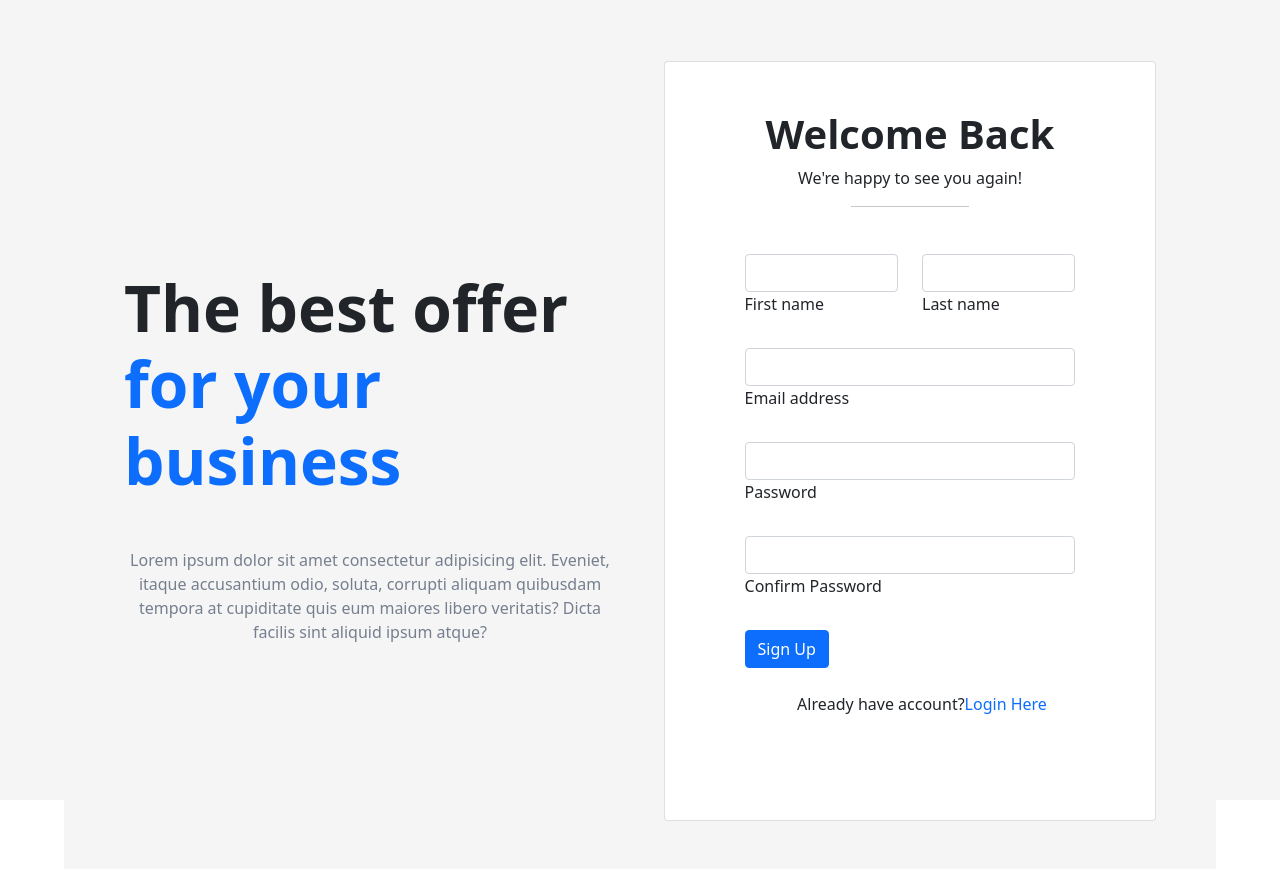
After one commit to 03prashantpk/D4Developers, a PHP site: page /signup.html in a window 1280 px wide. The commit adds this page. Run offline with PHP 8.4, Linux system fonts and the light colour scheme.

Commit message:
login and signup

```diff
--- a/assets/css/_components.scss
+++ b/assets/css/_components.scss
@@ -6,6 +6,7 @@ $Violet: #674baf;
 $Soft-Magenta: #e882e8;
 $white: #fff;
 $logo_dark_color: #FBB27C;
+$button-bg-1: #0D6EFD;
 
 /* Font Size */
 
--- a/assets/css/_globle.scss
+++ b/assets/css/_globle.scss
@@ -37,3 +37,26 @@
 .shadow-6 {
     box-shadow: rgba(17, 17, 26, 0.1) 0px 4px 16px, rgba(17, 17, 26, 0.05) 0px 8px 32px;
 }
+
+button {
+    // margin-top: 22px;
+    font-size: 20px;
+    text-transform: capitalize;
+    padding: 10px 22px;
+    background-color: $button-bg-1;
+    color: $white;
+    border: none;
+    border-radius: 4px;
+    transition: 0.3s;
+    transition-delay: 1ms;
+    cursor: pointer;
+    &:hover {
+        box-shadow: none;
+        transition: 0.3s;
+        transition-delay: 1ms;
+    }
+}
+
+.text-deco-none {
+    text-decoration: none;
+}
--- a/assets/css/_main.scss
+++ b/assets/css/_main.scss
@@ -94,13 +94,54 @@
     }
 }
 
-// .main_page_section_1{
-//     p{
-//         &:hover{
-//         }
-//         span{
-//         }
-//     }
-//     h1{
-//     }
-// }
+// login CSS
+.login-page {
+    height: 100vh;
+    padding: 1% 5%;
+    background-color: #f5f5f5;
+    .login-welcome-back {
+        font-weight: 900;
+        text-align: center;
+    }
+    p {
+        text-align: center;
+    }
+    hr {
+        width: 30%;
+    }
+    form {
+        padding: 8% 8%;
+    }
+}
+
+// Sign Up CSS
+.signup-page {
+    height: 100vh;
+    padding: 1% 5%;
+    background-color: #f5f5f5;
+    .login-welcome-back {
+        font-weight: 900;
+        text-align: center;
+    }
+    p {
+        text-align: center;
+    }
+    hr {
+        width: 30%;
+    }
+    form {
+        padding: 8% 8%;
+    }
+}
+
+
+/*
+.main_page_section_1 {
+    p {
+        &:hover {}
+        span {}
+    }
+    h1 {}
+}
+
+*/
--- a/assets/css/style.css
+++ b/assets/css/style.css
@@ -49,6 +49,28 @@
 
 .shadow-6 {
   box-shadow: rgba(17, 17, 26, 0.1) 0px 4px 16px, rgba(17, 17, 26, 0.05) 0px 8px 32px;
+}
+
+button {
+  font-size: 20px;
+  text-transform: capitalize;
+  padding: 10px 22px;
+  background-color: #0D6EFD;
+  color: #fff;
+  border: none;
+  border-radius: 4px;
+  transition: 0.3s;
+  transition-delay: 1ms;
+  cursor: pointer;
+}
+button:hover {
+  box-shadow: none;
+  transition: 0.3s;
+  transition-delay: 1ms;
+}
+
+.text-deco-none {
+  text-decoration: none;
 }
 
 /* Primary Colors */
@@ -152,6 +174,54 @@
   font-family: "Open Sans", sans-serif;
 }
 
+.login-page {
+  height: 100vh;
+  padding: 1% 5%;
+  background-color: #f5f5f5;
+}
+.login-page .login-welcome-back {
+  font-weight: 900;
+  text-align: center;
+}
+.login-page p {
+  text-align: center;
+}
+.login-page hr {
+  width: 30%;
+}
+.login-page form {
+  padding: 8% 8%;
+}
+
+.signup-page {
+  height: 100vh;
+  padding: 1% 5%;
+  background-color: #f5f5f5;
+}
+.signup-page .login-welcome-back {
+  font-weight: 900;
+  text-align: center;
+}
+.signup-page p {
+  text-align: center;
+}
+.signup-page hr {
+  width: 30%;
+}
+.signup-page form {
+  padding: 8% 8%;
+}
+
+/*
+.main_page_section_1 {
+    p {
+        &:hover {}
+        span {}
+    }
+    h1 {}
+}
+
+*/
 /* For medium screen */
 @media (min-width: 800px) and (max-width: 1200px) {
   .hero-text {
--- a/index.html
+++ b/index.html
@@ -37,7 +37,8 @@
     </div>
 </body>
 
-<script src="https://cdn.jsdelivr.net/npm/bootstrap@5.0.2/dist/js/bootstrap.bundle.min.js" integrity="sha384-MrcW6ZMFYlzcLA8Nl+NtUVF0sA7MsXsP1UyJoMp4YLEuNSfAP+JcXn/tWtIaxVXM" crossorigin="anonymous"></script>
+<script src="https://cdn.jsdelivr.net/npm/bootstrap@5.0.2/dist/js/bootstrap.bundle.min.js" integrity="sha384-MrcW6ZMFYlzcLA8Nl+NtUVF0sA7MsXsP1UyJoMp4YLEuNSfAP+JcXn/tWtIaxVXM" crossorigin="anonymous">
+</script>
 <script src="main.js"></script>
 
 </html>
--- /dev/null
+++ b/signup.html
@@ -0,0 +1,101 @@
+<!doctype html>
+<html lang="en">
+
+<head>
+    <!-- Required meta tags -->
+    <meta charset="utf-8">
+    <meta name="viewport" content="width=device-width, initial-scale=1">
+
+    <!-- Bootstrap CSS -->
+    <link href="https://cdn.jsdelivr.net/npm/bootstrap@5.0.2/dist/css/bootstrap.min.css" rel="stylesheet" integrity="sha384-EVSTQN3/azprG1Anm3QDgpJLIm9Nao0Yz1ztcQTwFspd3yD65VohhpuuCOmLASjC" crossorigin="anonymous">
+
+    <link rel="stylesheet" href="assets/css/style.css">
+
+    <title>Sign Up</title>
+</head>
+
+<body>
+
+    <!-- Section: Design Block -->
+    <section class="signup-page">
+        <!-- Jumbotron -->
+        <div class="px-4 py-5 px-md-5 text-center text-lg-start" style="background-color: hsl(0, 0%, 96%)">
+            <div class="container">
+                <div class="row gx-lg-5 align-items-center">
+                    <div class="col-lg-6 mb-5 mb-lg-0">
+                        <h1 class="my-5 display-3 fw-bold ls-tight">
+                            The best offer <br />
+                            <span class="text-primary">for your business</span>
+                        </h1>
+                        <p style="color: hsl(217, 10%, 50.8%)">
+                            Lorem ipsum dolor sit amet consectetur adipisicing elit. Eveniet, itaque accusantium odio, soluta, corrupti aliquam quibusdam tempora at cupiditate quis eum maiores libero veritatis? Dicta facilis sint aliquid ipsum atque?
+                        </p>
+                    </div>
+
+                    <div class="col-lg-6 mb-5 mb-lg-0">
+                        <div class="card">
+                            <div class="card-body py-5 px-md-5">
+                                <h1 class="login-welcome-back">Welcome Back</h1>
+                                <p>We're happy to see you again!</p>
+                                <center>
+                                    <hr>
+                                </center>
+                                <form>
+                                    <!-- 2 column grid layout with text inputs for the first and last names -->
+                                    <div class="row">
+                                        <div class="col-md-6 mb-4">
+                                            <div class="form-outline">
+                                                <input type="text" id="form3Example1" class="form-control" />
+                                                <label class="form-label" for="form3Example1">First name</label>
+                                            </div>
+                                        </div>
+                                        <div class="col-md-6 mb-4">
+                                            <div class="form-outline">
+                                                <input type="text" id="form3Example2" class="form-control" />
+                                                <label class="form-label" for="form3Example2">Last name</label>
+                                            </div>
+                                        </div>
+                                    </div>
+
+                                    <!-- Email input -->
+                                    <div class="form-outline mb-4">
+                                        <input type="email" id="form3Example3" class="form-control" />
+                                        <label class="form-label" for="form3Example3">Email address</label>
+                                    </div>
+
+                                    <!-- Password input -->
+                                    <div class="form-outline mb-4">
+                                        <input type="password" id="form3Example4" class="form-control" />
+                                        <label class="form-label" for="form3Example4">Password</label>
+                                    </div>
+                                    <div class="form-outline mb-4">
+                                        <input type="password" id="form4Example4" class="form-control" />
+                                        <label class="form-label" for="form4Example4">Confirm Password</label>
+                                    </div>
+
+
+
+                                    <!-- Submit button -->
+                                    <button type="submit" class="btn btn-primary btn-block mb-4">
+                                        Sign up <i class="fas fa-long-arrow-alt-right"></i>
+                                    </button>
+
+                                    <!-- Checkbox -->
+                                    <div class="form-check d-flex justify-content-center mb-4">
+                                        Already have account? <a href="login.html" class="text-deco-none"> Login Here</a>
+                                    </div>
+                                </form>
+                            </div>
+                        </div>
+                    </div>
+                </div>
+            </div>
+        </div>
+    </section>
+
+    <!-- Option 1: Bootstrap Bundle with Popper -->
+    <script src="https://cdn.jsdelivr.net/npm/bootstrap@5.0.2/dist/js/bootstrap.bundle.min.js" integrity="sha384-MrcW6ZMFYlzcLA8Nl+NtUVF0sA7MsXsP1UyJoMp4YLEuNSfAP+JcXn/tWtIaxVXM" crossorigin="anonymous"></script>
+
+</body>
+
+</html>
```
Also changed, not shown: login.html (added, +81 -0 lines), 1 other file.
